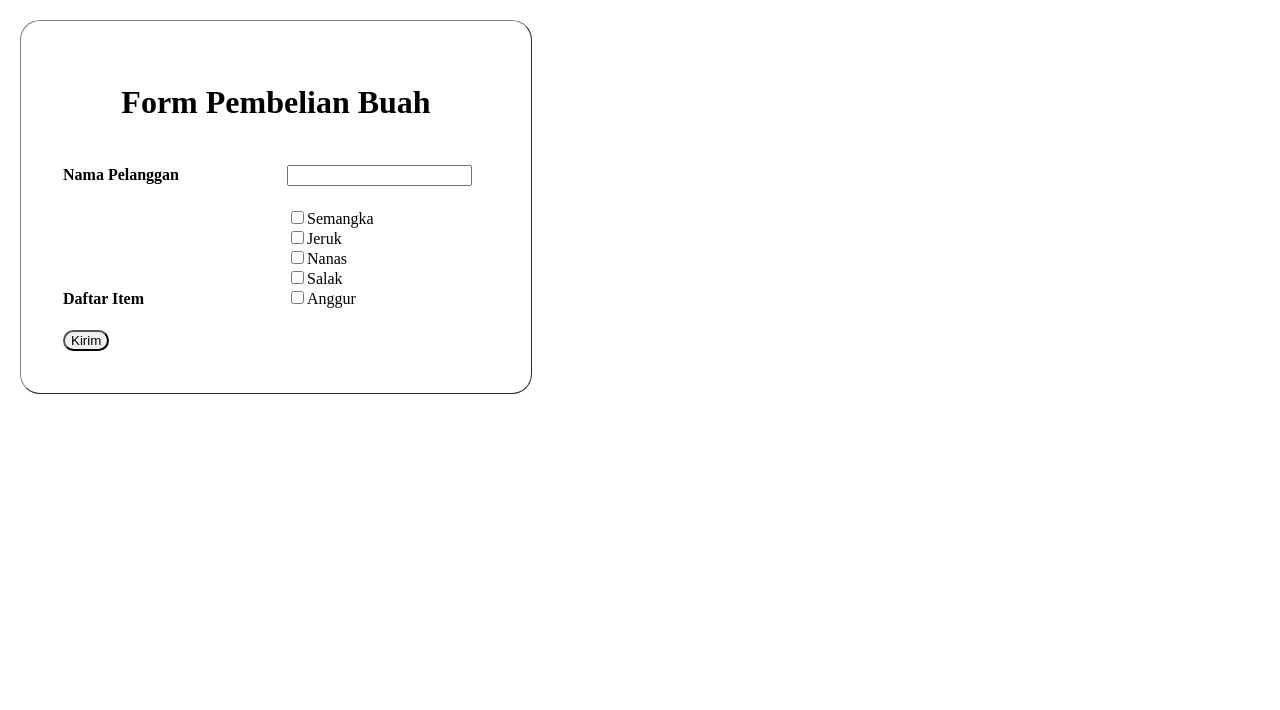
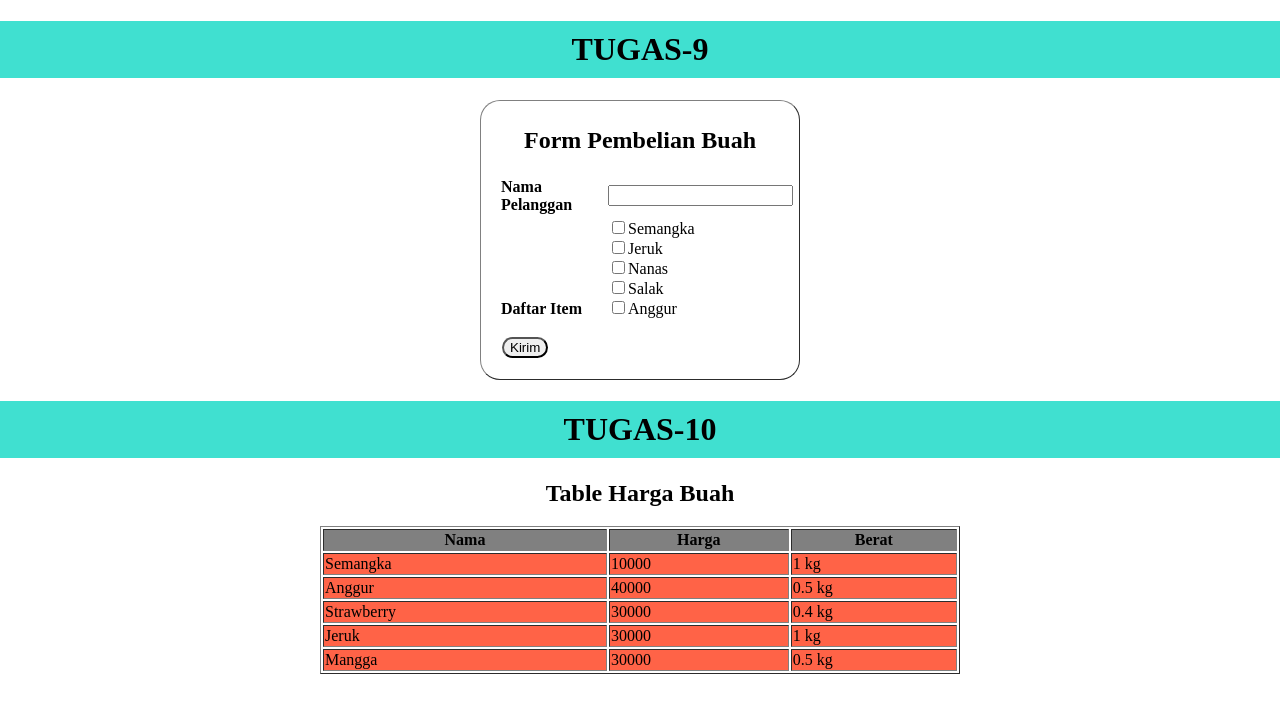
Before and after one commit to the-macs/IM-Sanbercode-Reactjs-Batch-20, a React (Create React App) app in the folder tugas-harian-part-2/: page / in a window 1280 px wide. Shown: the top 710 px of the page. Built offline with nearby package versions, Linux system fonts and the light colour scheme.

Commit message:
Tugas-React-2

```diff
--- a/tugas-harian-part-2/src/App.css
+++ b/tugas-harian-part-2/src/App.css
@@ -4,15 +4,52 @@
 }
 
 table {
+  /* text-align: left; */
+  margin: 0px auto;
+  width: 50%;
+}
+
+table#tugas9 {
+  width: 25%;
+  border-radius: 20px;
+}
+
+table#tugas9-inner {
+  margin: 0px;
+  width: 100%;
+}
+
+table#tugas9-inner tr th {
+  padding-left: 15px;
+}
+
+table td {
+  text-align: left;
+}
+
+table#tugas10 td {
+  background-color: tomato;
+}
+
+h1 {
+  background-color: turquoise;
+  padding: 10px 0px;
+}
+
+button {
+  margin: 15px;
+  border-radius: 20px;
+}
+/* table td #tugas9 {
+
+} */
+/* table {
   border-collapse: separate;
   border-spacing: 20px;
   border-radius: 20px;
 }
 
-table th,
-td {
-  text-align: left;
-}
+
 
 /* input[type="text"] {
   width: 100%;
--- a/tugas-harian-part-2/src/App.js
+++ b/tugas-harian-part-2/src/App.js
@@ -1,58 +1,14 @@
-import logo from "./logo.svg";
+// import logo from "./logo.svg";
 import "./App.css";
+import FormBuah from "./Tugas-9/tugas9";
+import ListHargaBuah from "./Tugas-10/tugas10";
 
 function App() {
   return (
     <div className="App">
-      <header className="App-header">
-        <form action="#" method="post">
-          <table width="40%" border="1" style={{ margin: "20px" }}>
-            <tr>
-              <td style={{ border: 0 }}>
-                <table width="100%" border="0">
-                  <tr>
-                    <td colspan="2" style={{ textAlign: "center" }}>
-                      <h1>Form Pembelian Buah</h1>
-                    </td>
-                  </tr>
-                  <tr>
-                    <th width="50%">Nama Pelanggan</th>
-                    <td width="100%">
-                      <input type="text"></input>
-                    </td>
-                  </tr>
-                  <tr>
-                    <th style={{ verticalAlign: "bottom" }}>Daftar Item</th>
-                    <td width="100%">
-                      <input type="checkbox" id="radio" name="radio1" />
-                      Semangka
-                      <br></br>
-                      <input type="checkbox" id="radio" name="radio1" />
-                      Jeruk
-                      <br></br>
-                      <input type="checkbox" id="radio" name="radio1" />
-                      Nanas
-                      <br></br>
-                      <input type="checkbox" id="radio" name="radio1" />
-                      Salak
-                      <br></br>
-                      <input type="checkbox" id="radio" name="radio1" />
-                      Anggur
-                    </td>
-                  </tr>
-                  <tr>
-                    <td colspan="2">
-                      <button type="submit" style={{ borderRadius: "20px" }}>
-                        Kirim
-                      </button>
-                    </td>
-                  </tr>
-                </table>
-              </td>
-            </tr>
-          </table>
-        </form>
-      </header>{" "}
+      <header className="App-header"></header>
+      <FormBuah />
+      <ListHargaBuah />
     </div>
   );
 }
--- /dev/null
+++ b/tugas-harian-part-2/src/Tugas-10/tugas10.js
@@ -0,0 +1,39 @@
+import React from "react";
+
+let dataHargaBuah = [
+  { nama: "Semangka", harga: 10000, berat: 1000 },
+  { nama: "Anggur", harga: 40000, berat: 500 },
+  { nama: "Strawberry", harga: 30000, berat: 400 },
+  { nama: "Jeruk", harga: 30000, berat: 1000 },
+  { nama: "Mangga", harga: 30000, berat: 500 },
+];
+
+class ListHargaBuah extends React.Component {
+  render() {
+    return (
+      <>
+        <h1>TUGAS-10</h1>
+        <h2>Table Harga Buah</h2>
+        <table border="1" id="tugas10">
+          <tr style={{ backgroundColor: "grey" }}>
+            <th>Nama</th>
+            <th>Harga</th>
+            <th>Berat</th>
+          </tr>
+
+          {dataHargaBuah.map((el) => {
+            return (
+              <tr>
+                <td>{el.nama}</td>
+                <td>{el.harga}</td>
+                <td>{el.berat / 1000} kg</td>
+              </tr>
+            );
+          })}
+        </table>
+      </>
+    );
+  }
+}
+
+export default ListHargaBuah;
--- /dev/null
+++ b/tugas-harian-part-2/src/Tugas-9/tugas9.js
@@ -0,0 +1,58 @@
+import React from "react";
+
+class FormBuah extends React.Component {
+  render() {
+    return (
+      <>
+        <h1>TUGAS-9</h1>
+        <form>
+          <table border="1" id="tugas9">
+            <tr>
+              <td style={{ border: 0 }}>
+                <table border="0" id="tugas9-inner">
+                  <tr>
+                    <td colspan="2" style={{ textAlign: "center" }}>
+                      <h2>Form Pembelian Buah</h2>
+                    </td>
+                  </tr>
+                  <tr>
+                    <th width="50%">Nama Pelanggan</th>
+                    <td width="100%">
+                      <input type="text" />
+                    </td>
+                  </tr>
+                  <tr>
+                    <th style={{ verticalAlign: "bottom" }}>Daftar Item</th>
+                    <td width="100%">
+                      <input type="checkbox" id="radio" name="radio1" />
+                      Semangka
+                      <br />
+                      <input type="checkbox" id="radio" name="radio1" />
+                      Jeruk
+                      <br />
+                      <input type="checkbox" id="radio" name="radio1" />
+                      Nanas
+                      <br />
+                      <input type="checkbox" id="radio" name="radio1" />
+                      Salak
+                      <br />
+                      <input type="checkbox" id="radio" name="radio1" />
+                      Anggur
+                    </td>
+                  </tr>
+                  <tr>
+                    <td colspan="2">
+                      <button type="submit">Kirim</button>
+                    </td>
+                  </tr>
+                </table>
+              </td>
+            </tr>
+          </table>
+        </form>
+      </>
+    );
+  }
+}
+
+export default FormBuah;
```
Also changed, not shown: 1 other file (tests, documents, lock files or other folders).
